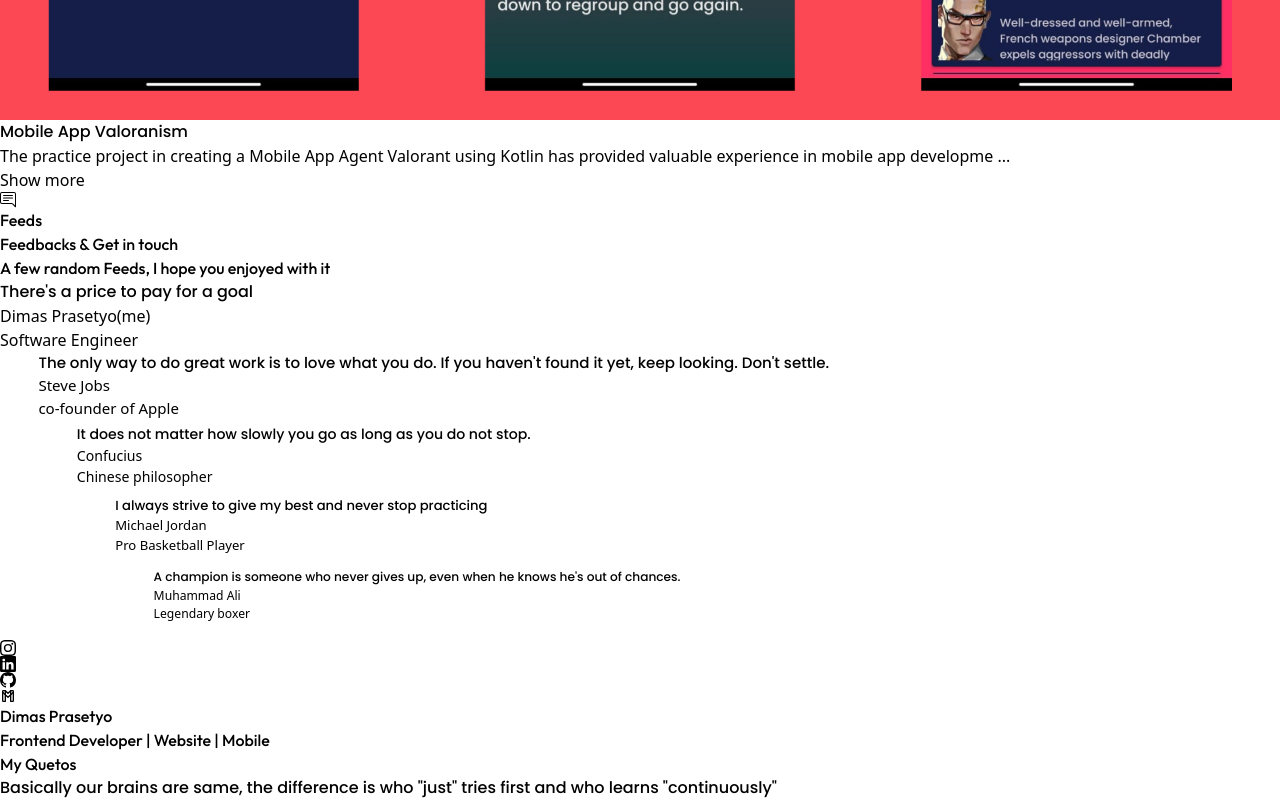
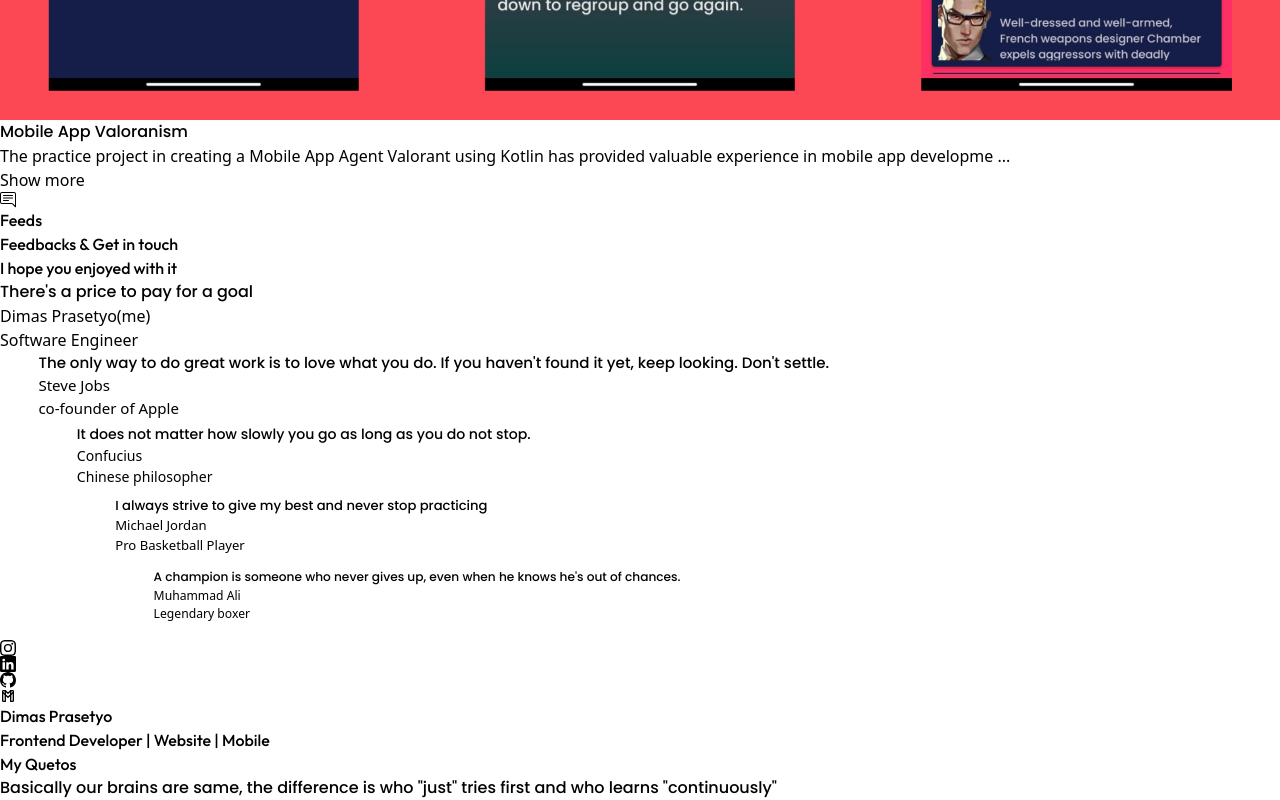
Before and after one commit to DSQL-MONGKEY/Dportfolio-v1, a React (Vite) app: page / in a window 1280 px wide. Shown: the part 8791-9591 px from the top of the page. Built offline with nearby package versions, Linux system fonts and the light colour scheme; some icons are missing.

Commit message:
chore<>: change senctence

```diff
--- a/src/container/Feeds.tsx
+++ b/src/container/Feeds.tsx
@@ -27,7 +27,7 @@ const Feeds = () => {
                   <span className="text-[#FF2E63] dark:text-green-600">
                      Feedbacks & Get in touch
                   </span> <br />
-                  A few random Feeds, I hope you enjoyed with it
+                  I hope you enjoyed with it
                </p>
             </Reveal>
          </div>
```
